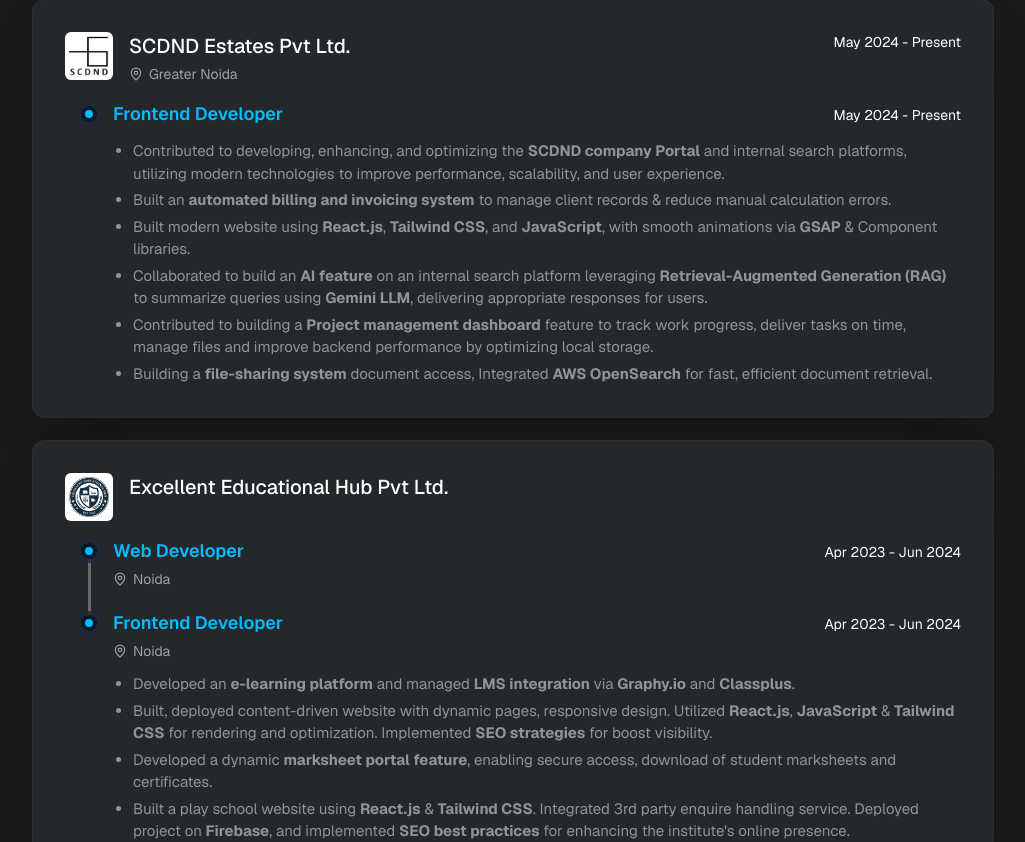
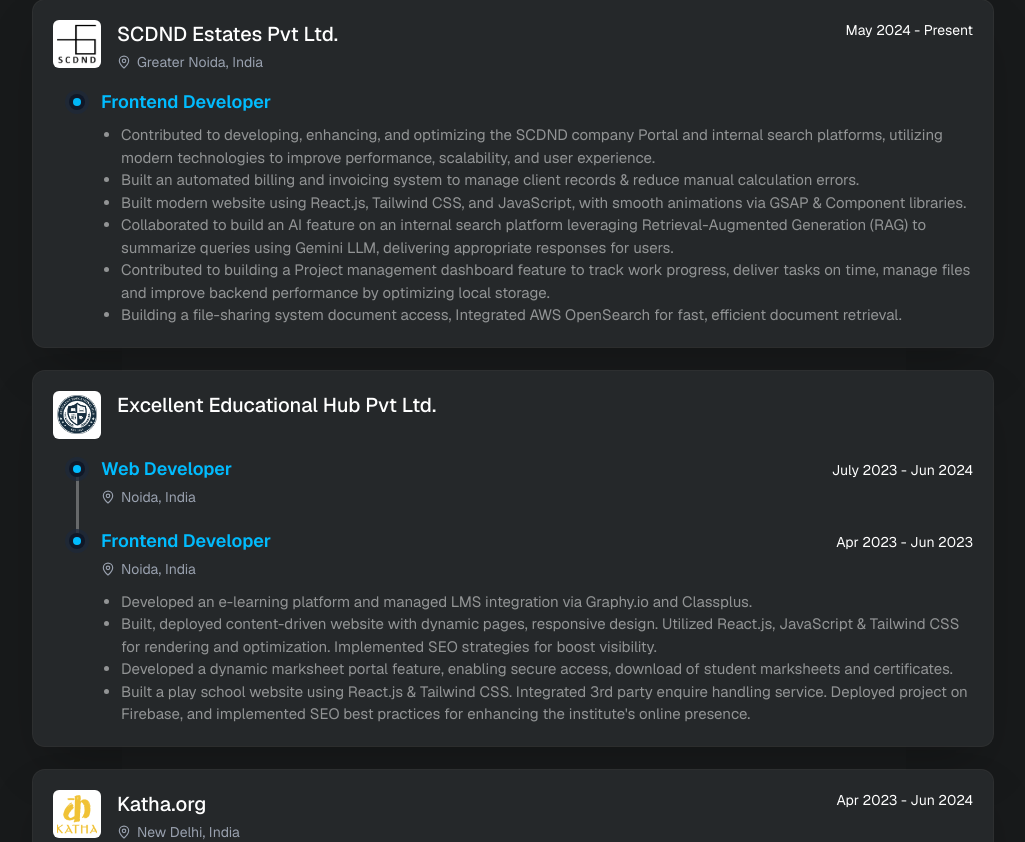
Before and after one commit to 01chandan/showcase-x, a Next.js app: page /about in a window 1280 px wide. Shown: the part 1038-1880 px from the top of the page, without its empty margins (127-1152 px from the left). Built offline with nearby package versions, Linux system fonts and the light colour scheme.

Commit message:
Deployment setup checking

```diff
--- a/src/app/about/page.tsx
+++ b/src/app/about/page.tsx
@@ -1,10 +1,9 @@
 'use client';
 import { motion } from 'framer-motion';
-import { MapPin, Link as LinkIcon } from 'lucide-react';
+import { MapPin } from 'lucide-react';
 import React from 'react';
 import Image from "next/image";
-
-// --- Animation Variants ---
+import { Variants } from "framer-motion";
 const containerVariants = {
   hidden: { opacity: 0 },
   visible: {
@@ -13,16 +12,28 @@
   },
 };
 
-const itemVariants = {
+
+interface ExperienceRole {
+  title: string;
+  location: string;
+  duration: string;
+  details: string[];
+}
+
+interface Experience {
+  company: string;
+  image?: string;
+  roles: ExperienceRole[];
+}
+const itemVariants: Variants = {
   hidden: { y: 20, opacity: 0 },
   visible: {
     y: 0,
     opacity: 1,
-    transition: { type: 'spring', stiffness: 100, damping: 10 },
-  },
+    transition: { type: "spring" as const, stiffness: 120, damping: 20 }
+  }
 };
 
-// --- Sub-components ---
 
 const SectionTitle = ({ children }: { children: React.ReactNode }) => (
   <motion.h2
@@ -37,10 +48,10 @@
   <strong className="font-semibold text-gray-100">{children}</strong>
 );
 
-const ExperienceCard = ({ experience }: { experience: any }) => (
+const ExperienceCard = ({ experience }: { experience: Experience }) => (
   <motion.div
     variants={itemVariants}
-    className="bg-[#25282A] rounded-xl p-6 md:p-8 mb-6 ring-1 ring-white/10 shadow-2xl duration-500 "
+    className="bg-[#25282A] rounded-xl p-4 md:p-5 mb-6 ring-1 ring-white/10 shadow-2xl duration-500 "
   >
     {/* Card Header */}
     <div className="flex items-start justify-between gap-4">
@@ -80,10 +91,10 @@
       <div className="relative pl-4">
         {/* Vertical line connecting the dots for multi-role experiences */}
         {experience.roles.length > 1 && (
-          <div className="absolute left-[23px] top-3 h-[calc(100%-15rem)] w-[2.5px] bg-white/30 "></div>
+          <div className="absolute left-[23px] top-3 h-20 w-[2.5px] bg-white/30 "></div>
         )}
 
-        {experience.roles.map((role: any, index: number) => {
+        {experience.roles.map((role: ExperienceRole, index: number) => {
           const isCurrent = role.duration.includes('Present');
           return (
             <div key={index} className="relative pl-8 pb-2 last:pb-0">
@@ -98,7 +109,7 @@
               <div>
                 <div className="flex items-baseline justify-between">
                   <h4 className="font-semibold text-lg text-sky-400">{role.title}</h4>
-                  <div className="text-sm text-white flex-shrink-0">{role.duration}</div>
+                  {experience.roles.length > 1 &&  <div className="text-sm text-white flex-shrink-0">{role.duration}</div>}
                 </div>
                 {/* For multi-role, show location under each role title */}
                 {experience.roles.length > 1 && (
@@ -108,7 +119,7 @@
                   </div>
                 )}
                 {role.details.length > 0 && (
-                  <ul className="list-disc list-outside pl-5 space-y-1 text-[#929495] text-[15px] mt-3">
+                  <ul className="list-disc list-outside pl-5 text-[#929495] text-[15px] mt-2">
                     {role.details.map((detail: string, i: number) => (
                       <li key={i} dangerouslySetInnerHTML={{ __html: detail }}></li>
                     ))}
@@ -124,27 +135,24 @@
 );
 
 
-// --- Main Page Component ---
 
 export default function AboutPage() {
 
-  // --- Data from Resume ---
-  // Updated data structure to group roles by company
   const experienceData = [
     {
       company: "SCDND Estates Pvt Ltd.",
       image: "/assets/scdnd.webp",
       roles: [{
         title: "Frontend Developer",
-        location: "Greater Noida",
+        location: "Greater Noida, India",
         duration: "May 2024 - Present",
         details: [
-          "Contributed to developing, enhancing, and optimizing the <Strong>SCDND company Portal</Strong> and internal search platforms, utilizing modern technologies to improve performance, scalability, and user experience.",
-          "Built an <Strong>automated billing and invoicing system</Strong> to manage client records & reduce manual calculation errors.",
-          "Built modern website using <Strong>React.js</Strong>, <Strong>Tailwind CSS</Strong>, and <Strong>JavaScript</Strong>, with smooth animations via <Strong>GSAP</Strong> & Component libraries.",
-          "Collaborated to build an <Strong>AI feature</Strong> on an internal search platform leveraging <Strong>Retrieval-Augmented Generation (RAG)</Strong> to summarize queries using <Strong>Gemini LLM</Strong>, delivering appropriate responses for users.",
-          "Contributed to building a <Strong>Project management dashboard</Strong> feature to track work progress, deliver tasks on time, manage files and improve backend performance by optimizing local storage.",
-          "Building a <Strong>file-sharing system</Strong> document access, Integrated <Strong>AWS OpenSearch</Strong> for fast, efficient document retrieval."
+          "Contributed to developing, enhancing, and optimizing the SCDND company Portal and internal search platforms, utilizing modern technologies to improve performance, scalability, and user experience.",
+          "Built an automated billing and invoicing system to manage client records & reduce manual calculation errors.",
+          "Built modern website using React.js, Tailwind CSS, and JavaScript, with smooth animations via GSAP & Component libraries.",
+          "Collaborated to build an AI feature on an internal search platform leveraging Retrieval-Augmented Generation (RAG) to summarize queries using Gemini LLM, delivering appropriate responses for users.",
+          "Contributed to building a Project management dashboard feature to track work progress, deliver tasks on time, manage files and improve backend performance by optimizing local storage.",
+          "Building a file-sharing system document access, Integrated AWS OpenSearch for fast, efficient document retrieval."
         ]
       }]
     },
@@ -154,19 +162,19 @@
       roles: [
         {
           title: "Web Developer",
-          location: "Noida",
-          duration: "Apr 2023 - Jun 2024",
+          location: "Noida, India",
+          duration: "July 2023 - Jun 2024",
           details: []
         },
         {
           title: "Frontend Developer",
-          location: "Noida",
-          duration: "Apr 2023 - Jun 2024",
+          location: "Noida, India",
+          duration: "Apr 2023 - Jun 2023",
           details: [
-            "Developed an <Strong>e-learning platform</Strong> and managed <Strong>LMS integration</Strong> via <Strong>Graphy.io</Strong> and <Strong>Classplus</Strong>.",
-            "Built, deployed content-driven website with dynamic pages, responsive design. Utilized <Strong>React.js</Strong>, <Strong>JavaScript</Strong> & <Strong>Tailwind CSS</Strong> for rendering and optimization. Implemented <Strong>SEO strategies</Strong> for boost visibility.",
-            "Developed a dynamic <Strong>marksheet portal feature</Strong>, enabling secure access, download of student marksheets and certificates.",
-            "Built a play school website using <Strong>React.js</Strong> & <Strong>Tailwind CSS</Strong>. Integrated 3rd party enquire handling service. Deployed project on <Strong>Firebase</Strong>, and implemented <Strong>SEO best practices</Strong> for enhancing the institute's online presence."
+            "Developed an e-learning platform and managed LMS integration via Graphy.io and Classplus.",
+            "Built, deployed content-driven website with dynamic pages, responsive design. Utilized React.js, JavaScript & Tailwind CSS for rendering and optimization. Implemented SEO strategies for boost visibility.",
+            "Developed a dynamic marksheet portal feature, enabling secure access, download of student marksheets and certificates.",
+            "Built a play school website using React.js & Tailwind CSS. Integrated 3rd party enquire handling service. Deployed project on Firebase, and implemented SEO best practices for enhancing the institute&apos;s online presence."
           ]
         }
       ]
@@ -177,13 +185,13 @@
       roles: [
         {
           title: "Sr. IT Trainer",
-          location: "New Delhi",
+          location: "New Delhi, India",
           duration: "Apr 2023 - Jun 2024",
           details: [
-            "Developed an <Strong>e-learning platform</Strong> and managed <Strong>LMS integration</Strong> via <Strong>Graphy.io</Strong> and <Strong>Classplus</Strong>.",
-            "Built, deployed content-driven website with dynamic pages, responsive design. Utilized <Strong>React.js</Strong>, <Strong>JavaScript</Strong> & <Strong>Tailwind CSS</Strong> for rendering and optimization. Implemented <Strong>SEO strategies</Strong> for boost visibility.",
-            "Developed a dynamic <Strong>marksheet portal feature</Strong>, enabling secure access, download of student marksheets and certificates.",
-            "Built a play school website using <Strong>React.js</Strong> & <Strong>Tailwind CSS</Strong>. Integrated 3rd party enquire handling service. Deployed project on <Strong>Firebase</Strong>, and implemented <Strong>SEO best practices</Strong> for enhancing the institute's online presence."
+            "Developed an e-learning platform and managed LMS integration via Graphy.io and Classplus.",
+            "Built, deployed content-driven website with dynamic pages, responsive design. Utilized React.js, JavaScript & Tailwind CSS for rendering and optimization. Implemented SEO strategies for boost visibility.",
+            "Developed a dynamic marksheet portal feature, enabling secure access, download of student marksheets and certificates.",
+            "Built a play school website using React.js & Tailwind CSS. Integrated 3rd party enquire handling service. Deployed project on Firebase, and implemented SEO best practices for enhancing the institute&apos;s online presence."
           ]
         }
       ]
@@ -223,7 +231,7 @@
               variants={itemVariants}
               className="mt-10"
             >
-              <h2 className="mb-4 font-semibold">Here's a little about my preferred stack:</h2>
+              <h2 className="mb-4 font-semibold">Here&apos;s a little about my preferred stack:</h2>
               <ul className="list-disc pl-5 space-y-2 text-gray-300">
                 <li><Strong>Framework & Libraries:</Strong> Next.js, React.js</li>
                 <li><Strong>Database:</Strong> MongoDB, Supabase</li>
--- a/src/app/uses/page.tsx
+++ b/src/app/uses/page.tsx
@@ -25,9 +25,8 @@
   Figma,
   Music
 } from 'lucide-react';
+import { Variants } from "framer-motion";
 
-// Define the type for the items in our lists
-// Using React.ElementType is a more general and robust way to handle icon components
 interface UseItem {
   name: string;
   icon: React.ElementType;
@@ -91,7 +90,7 @@
 };
 
 // Animation variants for each individual item card
-const itemVariants = {
+const itemVariants: Variants = {
   hidden: { opacity: 0, y: 20 },
   visible: {
     opacity: 1,
--- a/src/pages/home/topskills.tsx
+++ b/src/pages/home/topskills.tsx
@@ -15,7 +15,7 @@
     Wind,
 } from 'lucide-react';
 import { motion } from 'framer-motion';
-
+import { Variants } from "framer-motion";
 const skillsData = [
     { name: 'HTML', icon: FileCode },
     { name: 'CSS', icon: Palette },
@@ -35,7 +35,7 @@
     { name: 'C++', icon: FileCode },
 ];
 
-// --- ANIMATION VARIANTS FOR FRAMER MOTION ---
+//  ANIMATION VARIANTS FOR FRAMER MOTION
 
 // Animation for the container of the skill cards to stagger the children
 const containerVariants = {
@@ -52,7 +52,7 @@
     icon: React.ElementType;
 };
 // Animation for each individual skill card
-const itemVariants = {
+const itemVariants: Variants = {
     hidden: { y: 20, opacity: 0 },
     visible: {
         y: 0,
@@ -65,8 +65,7 @@
     },
 };
 
-// --- SKILL CARD COMPONENT ---
-// Re-designed with a dynamic radial gradient and border-image hover effect.
+//  SKILL CARD COMPONENT
 const SkillCard: React.FC<{ skill: Skill }> = ({ skill }) => {
     const Icon = skill.icon;
     const cardRef = useRef<HTMLDivElement>(null);
@@ -115,7 +114,7 @@
 };
 
 
-// --- MAIN COMPONENT ---
+//  MAIN COMPONENT
 const App = () => {
     return (
         <div className="bg-[#181A1B] text-white font-sans flex items-center justify-center py-20">
```
Also changed, not shown: src/app/home/page.tsx (+5 -12 lines), src/components/nav/nav.tsx (+2 -17 lines), src/pages/home/projects.tsx (+7 -9 lines), public/assets/buwch.png (deleted).
